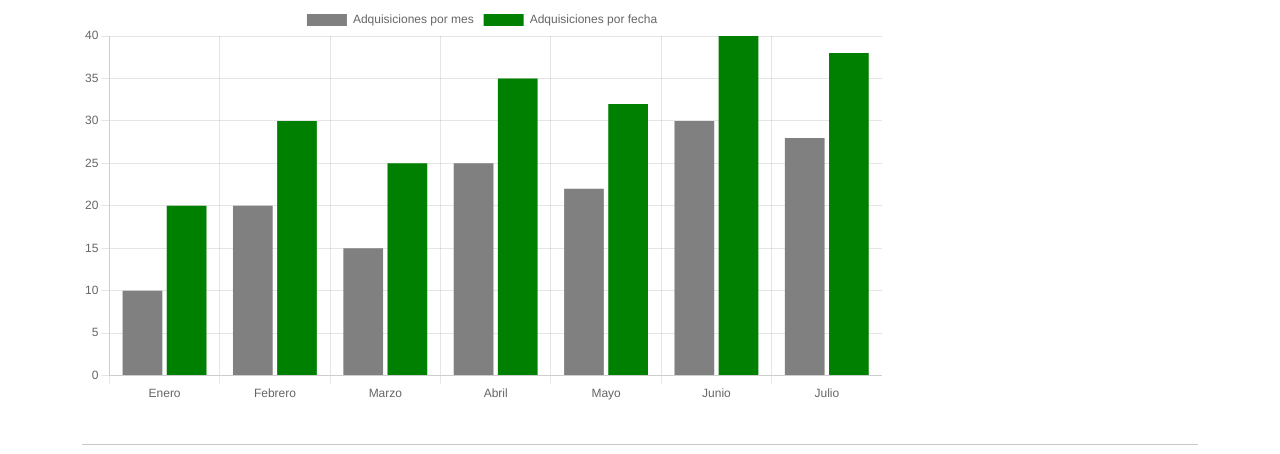
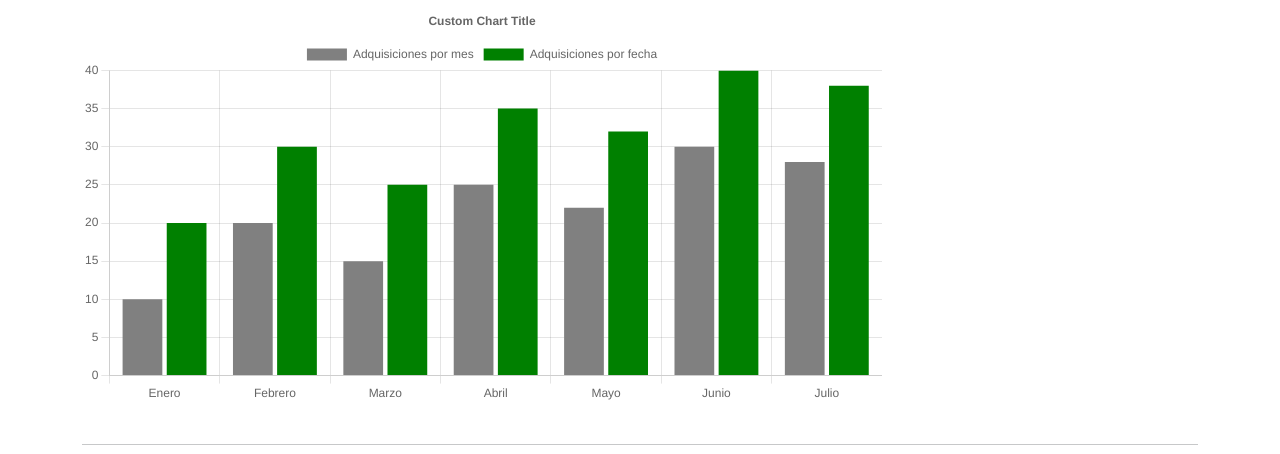
Before and after one commit to fendergx/chartjs-implement, a plain HTML site: page index.html in a window 1280 px wide. Shown: the part 210-664 px from the top of the page. Drawn offline with nearby package versions, Linux system fonts and the light colour scheme.

Commit message:
agregando opcion de label

```diff
--- a/index.html
+++ b/index.html
@@ -61,8 +61,16 @@
                         borderColor: ['#000000']
                     }
                     ]
+                },
+                options: {
+                    plugins: {
+                        title: {
+                        display: true,
+                        text: 'Custom Chart Title'
+                        }
+                    }
                 }
-                }
+            }
             );
         } //end ChartX
 
```
